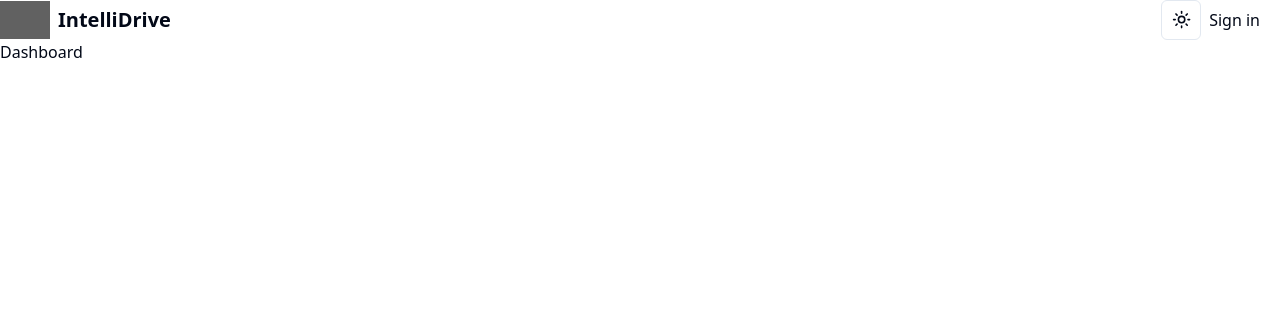
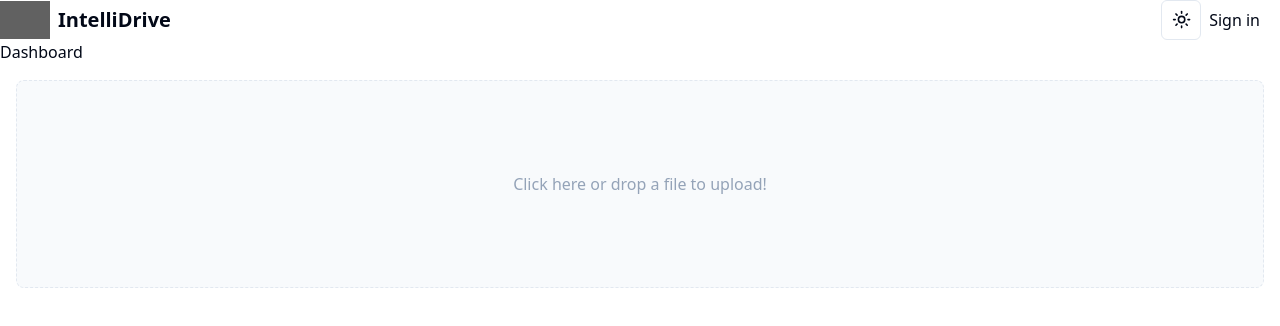
Before and after one commit to stonewerner/IntelliDrive, a Next.js app in the folder intellidrive/: page /dashboard in a window 1280 px wide. Shown: the top 326 px of the page. Built offline with nearby package versions, Linux system fonts and the light colour scheme; no server answers; grey boxes are pictures that could not be loaded.

Commit message:
added file dropzone

```diff
--- a/intellidrive/app/dashboard/page.tsx
+++ b/intellidrive/app/dashboard/page.tsx
@@ -1,8 +1,14 @@
 import React from 'react'
+import { auth } from '@clerk/nextjs/server'
+import Dropzone from '@/components/Dropzone'
 
 function Dashboard() {
+  const {userId} = auth();
   return (
-    <div>Dashboard</div>
+    <div>
+      <div>Dashboard</div>
+      <Dropzone />
+    </div>
   )
 }
 
--- a/intellidrive/app/page.tsx
+++ b/intellidrive/app/page.tsx
@@ -14,7 +14,7 @@ import Link from 'next/link'
 export default function Home() {
   return (
     <main className="">
-      <div>
+      <div className="flex flex-col lg:flex-row items-center bg-[#1E1919] dark:bg-slate-800">
         <div className="p-10 flex flex-col bg-[#2B2929]
               dark:bg-slate-800 text-white space-y-5">
           <h1 className="text-5xl font-bold">
@@ -33,6 +33,14 @@ export default function Home() {
             <ArrowRight className="ml-10" />
           </Link>
         </div>
+        <div className="bg-[#1E1919] dark:bg-slate-800 h-full p-10">
+          <video autoPlay loop muted className="rounded-lg">
+            <source
+              src="https://aem.dropbox.com/cms/content/dam/dropbox/warp/en-us/overview/lp-header-graphite200-1920x1080.mp4"
+              type="video/mp4" />
+              Video not supported by browser.
+          </video>
+        </div>
       </div>
 
 
--- /dev/null
+++ b/intellidrive/components/Dropzone.tsx
@@ -0,0 +1,38 @@
+'use client'
+
+import { cn } from '@/lib/utils';
+import React from 'react'
+import DropzoneComponent from 'react-dropzone'
+
+function Dropzone() {
+    const maxSize = 20971520; //20MB
+
+
+  return (
+    <DropzoneComponent minSize={0} maxSize={maxSize} onDrop={acceptedFiles => console.log(acceptedFiles)}>
+  {({getRootProps, getInputProps, isDragActive, isDragReject, fileRejections}) => {
+
+    const isFileTooLarge = fileRejections.length > 0 && fileRejections[0].file.size > maxSize;
+    return (
+    <section className="m-4">
+      <div {...getRootProps()}
+        className={cn(
+            "w-full h-52 flex justify-center items-center p-5 border border-dashed rounded-lg text-center",
+            isDragActive ? "bg-[#035FFE] text-white animate-pulse" : "bg-slate-100/50 dark:bg-slate-800/80 text-slate-400"
+        )}
+        >
+        <input {...getInputProps()} />
+        {!isDragActive && "Click here or drop a file to upload!"}
+        {isDragActive && !isDragReject && "Drop to upload this file!"}
+        {isDragReject && "File type is not supported, sorry!"}
+        {isFileTooLarge && (
+            <div className="text-danger mt-2">File is too large.</div>
+        )}
+      </div>
+    </section>
+  )}}
+</DropzoneComponent>
+  )
+}
+
+export default Dropzone
--- /dev/null
+++ b/package.json
@@ -0,0 +1,5 @@
+{
+  "dependencies": {
+    "react-dropzone": "^14.2.3"
+  }
+}
```
Also changed, not shown: 1 other file (tests, documents, lock files or other folders).
